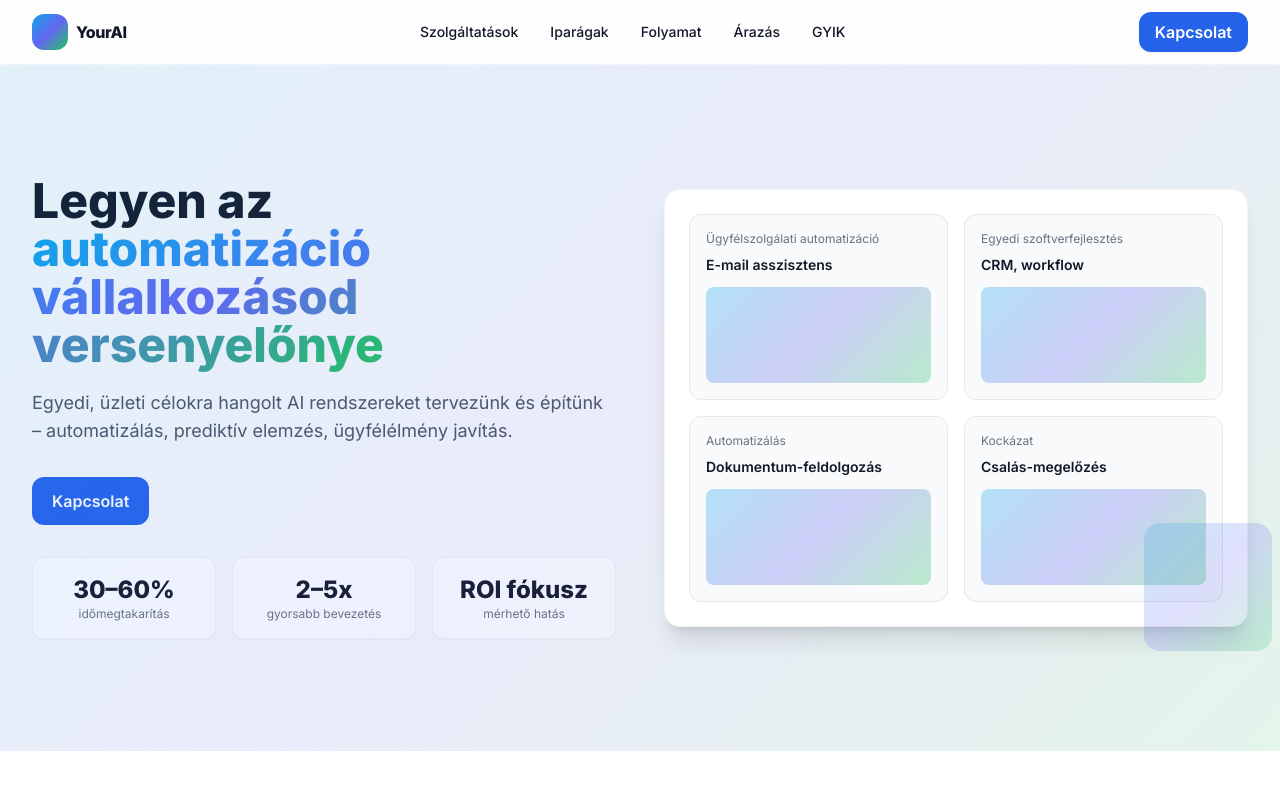
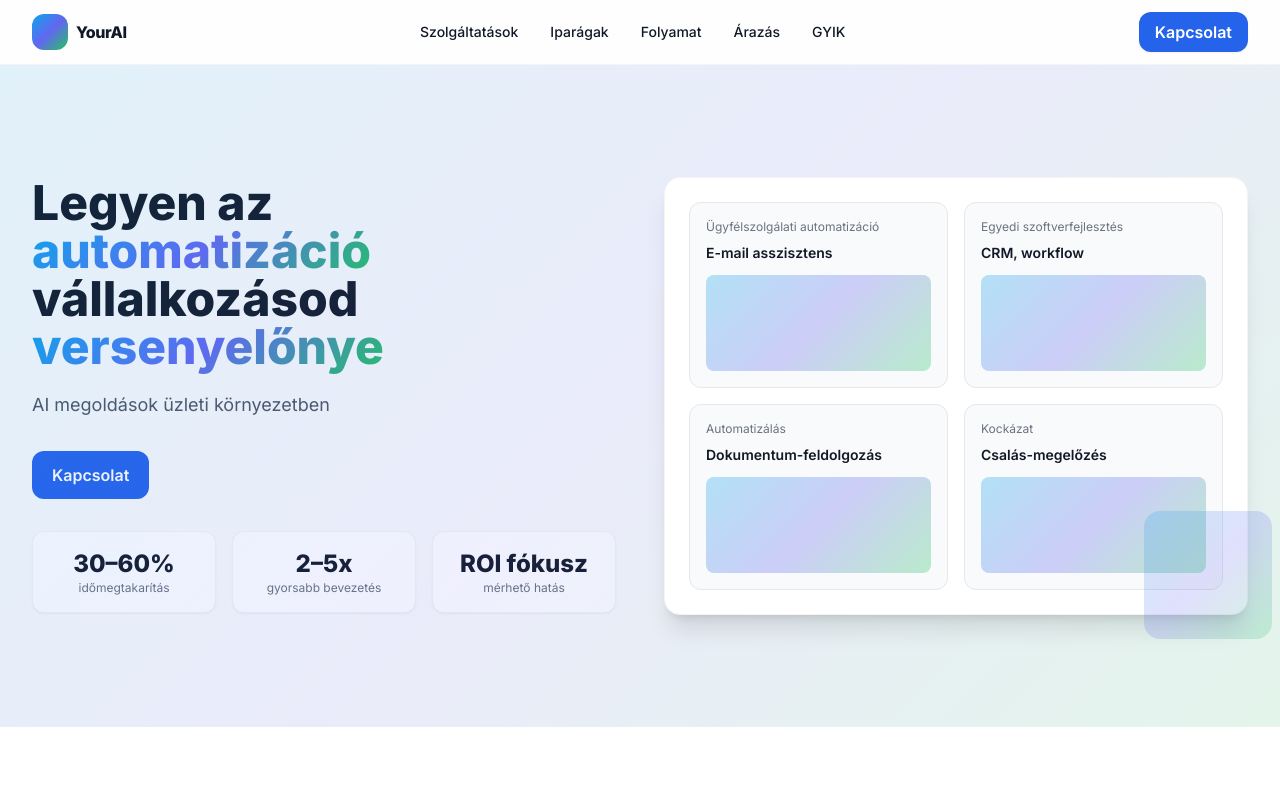
Before and after one commit to JanosFXL/fxl, a plain HTML site: page index.html in a window 1280 px wide. Shown: the top 800 px of the page. Drawn offline with nearby package versions, Linux system fonts and the light colour scheme.

Commit message:
Hero tartalom átírása.html

```diff
--- a/index.html
+++ b/index.html
@@ -44,9 +44,9 @@
       <div class="mx-auto max-w-7xl px-4 sm:px-6 lg:px-8 py-20 lg:py-28 grid lg:grid-cols-2 gap-12 items-center">
         <div>
           <h1 class="text-4xl sm:text-5xl font-extrabold leading-tight">
-           Legyen az <span class="text-gradient">automatizáció vállalkozásod versenyelőnye</span>
+           Legyen az <span class="text-gradient">automatizáció</span> vállalkozásod <span class="text-gradient">versenyelőnye</span>
           </h1>
-          <p class="mt-5 text-lg text-gray-600">Egyedi, üzleti célokra hangolt AI rendszereket tervezünk és építünk – automatizálás, prediktív elemzés, ügyfélélmény javítás.</p>
+          <p class="mt-5 text-lg text-gray-600">AI megoldások üzleti környezetben</p>
           <div class="mt-8 flex flex-col sm:flex-row gap-3">
             <a href="#feliratkozas" class="inline-flex items-center justify-center px-5 py-3 rounded-xl bg-blue-600 text-white font-semibold hover:bg-blue-700 transition cursor-pointer">Kapcsolat</a>
           </div>
```
